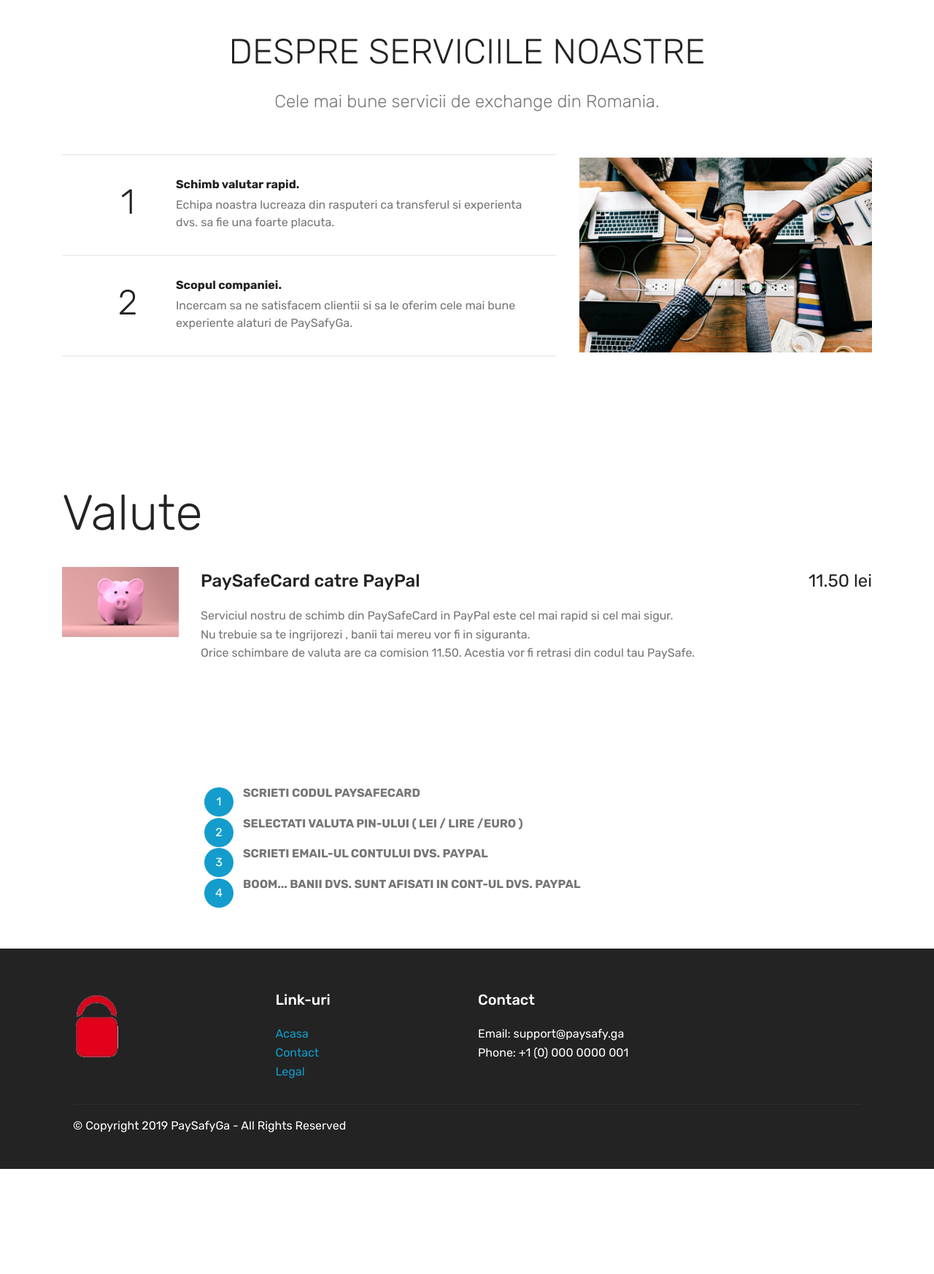
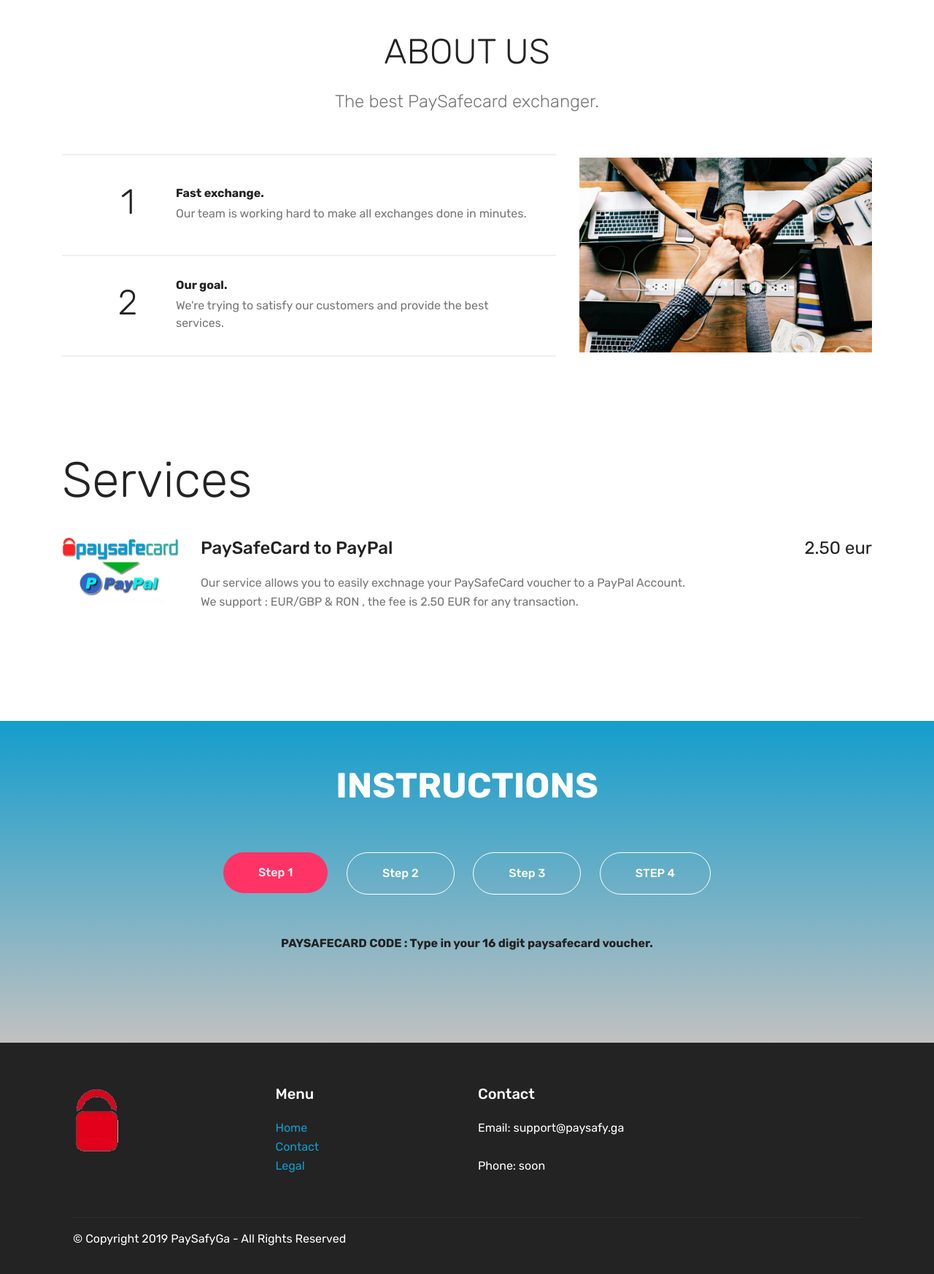
Before and after one commit to PaySafyGa/paysafyga.github.io, a plain HTML site: page index.html in a window 1280 px wide. Shown: the part 880-2626 px from the top of the page at 73% size. Before the commit the page ends 2482 px from the top, so only its background shows below. Drawn offline with Linux system fonts and the light colour scheme; files whose address does not match are found by name.

Commit message:
PaySafyGa

```diff
--- a/assets/images/hashes.json
+++ b/assets/images/hashes.json
@@ -1 +1 @@
-{"xUBFFopak/rHlSHeRm7z0Q==":"paysafyga-122x29.png","ZHZPMPGHLMnFSjVFgdNyXA==":"paysafyga-1-122x29.png","wgvNKfXgPFA5NWtVnpGW9Q==":"paysafyga-192x46.png","U93K+q9SoEIArSmZQ78Gmg==":"paysafyga-1-192x46.png","NyY9nqXalJf+zp4RY95Ydg==":"mbr-96x127.jpg","1NDPba9WXnGqhcx38sKCYA==":"paysafyga-92x136.png","oEnXwDHPtxZuGVvDh0FmRQ==":"mbr-1920x1114.jpg","FwV9Olbj560B5t2Jg32jOw==":"paysafyga-102x151.png","8N18DEBORGmkmIZYw9T71A==":"mbr-320x192.jpg"}
+{"xUBFFopak/rHlSHeRm7z0Q==":"paysafyga-122x29.png","ZHZPMPGHLMnFSjVFgdNyXA==":"paysafyga-1-122x29.png","wgvNKfXgPFA5NWtVnpGW9Q==":"paysafyga-192x46.png","U93K+q9SoEIArSmZQ78Gmg==":"paysafyga-1-192x46.png","NyY9nqXalJf+zp4RY95Ydg==":"mbr-96x127.jpg","1NDPba9WXnGqhcx38sKCYA==":"paysafyga-92x136.png","oEnXwDHPtxZuGVvDh0FmRQ==":"mbr-1920x1114.jpg","FwV9Olbj560B5t2Jg32jOw==":"paysafyga-102x151.png","8N18DEBORGmkmIZYw9T71A==":"mbr-320x192.jpg","D9tJqyFi9jdEYyNunYu6Yg==":"1444911884_paysafecard-to-paypal-exchange-320x201.png"}
--- /dev/null
+++ b/assets/mbr-tabs/mbr-tabs.js
@@ -0,0 +1,39 @@
+$.fn.outerFind = function(selector) {
+    return this.find(selector).addBack(selector);
+};
+function initTabs(target) {
+    if ($(target).find('.nav-tabs').length !== 0) {
+        $(target).outerFind('section[id^="tabs"]').each(function() {
+            var componentID = $(this).attr('id');
+            var $tabsNavItem = $(this).find('.nav-tabs .nav-item');
+            var $tabPane = $(this).find('.tab-pane');
+
+            $tabPane.removeClass('active').eq(0).addClass('active');
+
+            $tabsNavItem.find('a').removeClass('active').removeAttr('aria-expanded')
+                .eq(0).addClass('active');
+
+            $tabPane.each(function() {
+                $(this).attr('id', componentID + '_tab' + $(this).index());
+            });
+
+            $tabsNavItem.each(function() {
+                $(this).find('a').attr('href', '#' + componentID + '_tab' + $(this).index());
+            });
+        });
+    }
+}
+
+// Mobirise Initilizaton
+var isBuilder = $('html').hasClass('is-builder');
+if (isBuilder) {
+    $(document).on('add.cards', function(e) {
+        initTabs(e.target);
+    });
+} else {
+    if (typeof window.initTabsPlugin === 'undefined'){
+        window.initTabsPlugin = true;
+        console.log('init tabs by plugin');
+        initTabs(document.body);
+    }
+}
--- a/assets/mobirise/css/mbr-additional.css
+++ b/assets/mobirise/css/mbr-additional.css
@@ -1867,8 +1867,8 @@ body {
   flex-direction: row-reverse;
 }
 .cid-rkUABw3BUH {
-  padding-top: 90px;
-  padding-bottom: 90px;
+  padding-top: 45px;
+  padding-bottom: 135px;
   background-color: #ffffff;
 }
 .cid-rkUABw3BUH .title {
@@ -1927,41 +1927,54 @@ body {
 .cid-rkUABw3BUH .cost {
   text-align: center;
 }
-.cid-rkUC0q8exO {
+.cid-rkXqNrvL7G {
   padding-top: 60px;
   padding-bottom: 60px;
-  background-color: #ffffff;
-}
-.cid-rkUC0q8exO .counter-container {
-  color: #767676;
-}
-.cid-rkUC0q8exO .counter-container ol {
-  margin-bottom: 0;
-  counter-reset: myCounter;
-}
-.cid-rkUC0q8exO .counter-container ol li {
-  margin-bottom: 1rem;
-}
-.cid-rkUC0q8exO .counter-container ol li {
-  list-style: none;
-  padding-left: .5rem;
-}
-.cid-rkUC0q8exO .counter-container ol li:before {
-  position: absolute;
-  left: 0px;
-  margin-top: -10px;
-  counter-increment: myCounter;
-  content: counter(myCounter);
-  display: inline-block;
+  background-color: #c1c1c1;
+  background: linear-gradient(0deg, #c1c1c1, #149dcc);
+}
+.cid-rkXqNrvL7G .nav-tabs {
+  -webkit-justify-content: center;
+  justify-content: center;
+  -webkit-flex-wrap: wrap;
+  flex-wrap: wrap;
+  border-bottom: none;
+}
+.cid-rkXqNrvL7G .nav-tabs .nav-link {
+  box-sizing: border-box;
+  color: #ffffff;
+  font-style: normal;
+  font-weight: 500;
+  border-radius: 3px;
+  border: 1px solid #ffffff;
+  padding: 1rem 3rem;
+  margin: 0.4rem .8rem !important;
+  transition: all .5s;
+}
+.cid-rkXqNrvL7G .nav-tabs .nav-link:hover {
+  background-color: #ff3366;
+}
+.cid-rkXqNrvL7G .nav-tabs .nav-link.active {
+  font-weight: 500;
+  color: #ffffff;
+  font-style: normal;
+  border: none;
+  background: #ff3366;
+}
+.cid-rkXqNrvL7G .nav-tabs .nav-link.active:hover {
+  border: none;
+}
+.cid-rkXqNrvL7G p {
+  color: #232323;
+}
+.cid-rkXqNrvL7G .mbr-text {
   text-align: center;
-  margin: 5px 10px;
-  line-height: 40px;
-  transition: all .2s;
+}
+.cid-rkXqNrvL7G H2 {
   color: #ffffff;
-  background: #149dcc;
-  width: 40px;
-  height: 40px;
-  border-radius: 50%;
+}
+.cid-rkXqNrvL7G B {
+  color: #ffffff;
 }
 .cid-rkUEs8I5Zq {
   padding-top: 60px;
--- a/index.html
+++ b/index.html
@@ -9,7 +9,7 @@
   <link rel="shortcut icon" href="assets/images/paysafyga-92x136.png" type="image/x-icon">
   <meta name="description" content="">
 
-  <title>PaySafyGa</title>
+  <title>Home</title>
   <link rel="stylesheet" href="assets/web/assets/mobirise-icons/mobirise-icons.css">
   <link rel="stylesheet" href="assets/tether/tether.min.css">
   <link rel="stylesheet" href="assets/bootstrap/css/bootstrap.min.css">
@@ -40,7 +40,7 @@
         <div class="menu-logo">
             <div class="navbar-brand">
                 <span class="navbar-logo">
-                    <a href="index.html">
+                    <a href="https://paysafy.ga/">
                         <img src="assets/images/paysafyga-92x136.png" alt="Mobirise" title="" style="height: 3.8rem;">
                     </a>
                 </span>
@@ -49,18 +49,17 @@
         </div>
         <div class="collapse navbar-collapse" id="navbarSupportedContent">
             <ul class="navbar-nav nav-dropdown" data-app-modern-menu="true"><li class="nav-item">
-                    <a class="nav-link link text-black display-4" href="https://paysafy.ga/">Acasa</a>
+                    <a class="nav-link link text-black display-4" href="https://paysafy.ga/">Home</a>
                 </li>
                 <li class="nav-item">
                     <a class="nav-link link text-black display-4" href="https://paysafy.ga/contact">Contact</a>
                 </li></ul>
-            <div class="navbar-buttons mbr-section-btn"><a class="btn btn-sm btn-primary display-4" href="https://paysafy.ga/exchange">Schimba Acum
-                    </a></div>
+            <div class="navbar-buttons mbr-section-btn"><a class="btn btn-sm btn-primary display-4" href="https://paysafy.ga/exchange">Exchnage Now</a></div>
         </div>
     </nav>
 </section>
 
-<section class="engine"><a href="https://mobirise.info/p">website templates free download</a></section><section class="cid-rkUweH45qT mbr-fullscreen mbr-parallax-background" id="header2-5">
+<section class="engine"><a href="https://mobirise.info/o">free portfolio website templates</a></section><section class="cid-rkUweH45qT mbr-fullscreen mbr-parallax-background" id="header2-5">
 
 
 
@@ -72,9 +71,8 @@
                 <h1 class="mbr-section-title mbr-bold pb-3 mbr-fonts-style display-1">PaySafyGa<br></h1>
 
                 <p class="mbr-text pb-3 mbr-fonts-style display-5">
-                    SCHIMBA CODUL TAU PAYSAFECARD IN PAYPAL.<br>Suntem o companie romaneasca realizata cu ajutorul lui PayPoint.
-                </p>
-                <div class="mbr-section-btn"><a class="btn btn-md btn-secondary display-4" href="index.html#counters3-6">AFLA MAI MULTE</a></div>
+                    PaySafeCard exchanger.<br>We are PaySafyga Ltd. , a company powered by PayPoint Services.</p>
+                <div class="mbr-section-btn"><a class="btn btn-md btn-secondary display-4" href="index.html#counters3-6">LEARN MORE</a></div>
             </div>
         </div>
     </div>
@@ -92,8 +90,8 @@
 
 
     <div class="container pt-4 mt-2">
-        <h2 class="mbr-section-title pb-3 align-center mbr-fonts-style display-2">DESPRE SERVICIILE NOASTRE</h2>
-        <h3 class="mbr-section-subtitle pb-5 align-center mbr-fonts-style display-5">Cele mai bune servicii de exchange din Romania.</h3>
+        <h2 class="mbr-section-title pb-3 align-center mbr-fonts-style display-2">ABOUT US</h2>
+        <h3 class="mbr-section-subtitle pb-5 align-center mbr-fonts-style display-5">The best PaySafecard exchanger.</h3>
         <div class="media-container-row">
             <div class="media-block m-auto" style="width: 39%;">
                 <div class="mbr-figure">
@@ -110,8 +108,8 @@
                             </div>
                             <div class="card-text">
                                 <h4 class="mbr-content-title mbr-bold mbr-fonts-style display-7">
-                                    Schimb valutar rapid.</h4>
-                                <p class="mbr-content-text mbr-fonts-style display-7">Echipa noastra lucreaza din rasputeri ca transferul si experienta dvs. sa fie una foarte placuta.</p>
+                                    Fast exchange.</h4>
+                                <p class="mbr-content-text mbr-fonts-style display-7">Our team is working hard to make all exchanges done in minutes.</p>
                             </div>
                         </div>
                     </div>
@@ -124,8 +122,8 @@
                                 </h3>
                             </div>
                             <div class="card-text">
-                                <h4 class="mbr-content-title mbr-bold mbr-fonts-style display-7">Scopul companiei.</h4>
-                                <p class="mbr-content-text mbr-fonts-style display-7">Incercam sa ne satisfacem clientii si sa le oferim cele mai bune experiente alaturi de PaySafyGa.</p>
+                                <h4 class="mbr-content-title mbr-bold mbr-fonts-style display-7">Our goal.</h4>
+                                <p class="mbr-content-text mbr-fonts-style display-7">We're trying to satisfy our customers and provide the best services.</p>
                             </div>
                         </div>
                     </div>
@@ -149,7 +147,7 @@
             <!--Titles-->
             <div class="title col-12">
                 <h2 class="align-left mbr-fonts-style m-0 display-1">
-                    Valute</h2>
+                    Services</h2>
 
             </div>
             <!--Card-1-->
@@ -160,18 +158,17 @@
                             <div class="col-12 col-md-2">
                                 <!--Image-->
                                 <div class="mbr-figure">
-                                    <img src="assets/images/mbr-320x192.jpg" alt="Mobirise" title="">
+                                    <img src="assets/images/1444911884-paysafecard-to-paypal-exchange-320x201.png" alt="Mobirise" title="">
                                 </div>
                             </div>
                             <div class="col-12 col-md-10">
                                 <div class="wrapper">
                                     <div class="top-line pb-3">
-                                        <h4 class="card-title mbr-fonts-style display-5">PaySafeCard catre PayPal</h4>
-                                        <p class="mbr-text cost mbr-fonts-style m-0 display-5">11.50 lei</p>
+                                        <h4 class="card-title mbr-fonts-style display-5">PaySafeCard to PayPal</h4>
+                                        <p class="mbr-text cost mbr-fonts-style m-0 display-5">2.50 eur</p>
                                     </div>
                                     <div class="bottom-line">
-                                        <p class="mbr-text mbr-fonts-style display-7">
-                                            Serviciul nostru de schimb din PaySafeCard in PayPal este cel mai rapid si cel mai sigur.<br>Nu trebuie sa te ingrijorezi , banii tai mereu vor fi in siguranta.<br>Orice schimbare de valuta are ca comision 11.50. Acestia vor fi retrasi din codul tau PaySafe.</p>
+                                        <p class="mbr-text mbr-fonts-style display-7">Our service allows you to easily exchnage your PaySafeCard voucher to a PayPal Account.<br>We support : EUR/GBP &amp; RON , the fee is 2.50 EUR for any transaction.</p>
                                     </div>
                                 </div>
                             </div>
@@ -193,17 +190,72 @@
     </div>
 </section>
 
-<section class="mbr-section article content11 cid-rkUC0q8exO" id="content11-a">
+<section class="tabs2 cid-rkXqNrvL7G" id="tabs2-g">
+
+
 
 
     <div class="container">
+        <h2 class="mbr-section-title align-center pb-5 mbr-fonts-style display-2"><strong>INSTRUCTIONS</strong></h2>
         <div class="media-container-row">
-            <div class="mbr-text counter-container col-12 col-md-8 mbr-fonts-style display-7">
-                <ol>
-                    <li><strong>SCRIETI CODUL PAYSAFECARD</strong></li>
-                    <li><strong>SELECTATI VALUTA PIN-ULUI ( LEI / LIRE /EURO )</strong></li>
-                    <li><strong>SCRIETI EMAIL-UL CONTULUI DVS. PAYPAL</strong></li><li><strong>BOOM... BANII DVS. SUNT AFISATI IN CONT-UL DVS. PAYPAL</strong></li>
-                </ol>
+            <div class="col-12 col-md-8">
+                <ul class="nav nav-tabs" role="tablist">
+                    <li class="nav-item"><a class="nav-link mbr-fonts-style show active display-7" role="tab" data-toggle="tab" href="#tabs2-g_tab0" aria-selected="true">Step 1</a></li>
+                    <li class="nav-item"><a class="nav-link mbr-fonts-style show display-7" role="tab" data-toggle="tab" href="#tabs2-g_tab1" aria-selected="false">
+                            Step 2</a></li>
+                    <li class="nav-item"><a class="nav-link mbr-fonts-style show display-7" role="tab" data-toggle="tab" href="#tabs2-g_tab2" aria-selected="false">Step 3</a></li>
+                    <li class="nav-item"><a class="nav-link mbr-fonts-style show active display-7" role="tab" data-toggle="tab" href="#tabs2-g_tab3" aria-selected="true">STEP 4</a></li>
+
+
+                </ul>
+                <div class="tab-content">
+                    <div id="tab1" class="tab-pane in active" role="tabpanel">
+                        <div class="row">
+                            <div class="col-md-12">
+                                <p class="mbr-text py-5 mbr-fonts-style display-7"><strong>PAYSAFECARD CODE : Type in your 16 digit paysafecard voucher.</strong></p>
+                            </div>
+                        </div>
+                    </div>
+                    <div id="tab2" class="tab-pane" role="tabpanel">
+                        <div class="row">
+                            <div class="col-md-12">
+                                <p class="mbr-text py-5 mbr-fonts-style display-7"><strong>CURRENCY : Type in your voucher's currency ( EUR/GBP or RON )</strong><br></p>
+                            </div>
+                        </div>
+                    </div>
+                    <div id="tab3" class="tab-pane" role="tabpanel">
+                        <div class="row">
+                            <div class="col-md-12">
+                                <p class="mbr-text py-5 mbr-fonts-style display-7"><strong>PAYPAL EMAIL ADDRESS : Type in your paypal email address <br>(THIS IS WHERE YOU WILL YOUR MONEY)</strong></p>
+                            </div>
+                        </div>
+                    </div>
+                    <div id="tab4" class="tab-pane" role="tabpanel">
+                        <div class="row">
+                            <div class="col-md-12">
+                                <p class="mbr-text py-5 mbr-fonts-style display-7"><strong>Click "EXCHANGE NOW"</strong></p>
+                            </div>
+                        </div>
+                    </div>
+                    <div id="tab5" class="tab-pane" role="tabpanel">
+                        <div class="row">
+                            <div class="col-md-12">
+                                <p class="mbr-text py-5 mbr-fonts-style display-7">
+                                    Publish your website to a local drive, FTP or host on Amazon S3, Google Cloud, Github Pages. Don't be a hostage to just one platform or service provider.
+                                </p>
+                            </div>
+                        </div>
+                    </div>
+                    <div id="tab6" class="tab-pane" role="tabpanel">
+                        <div class="row">
+                            <div class="col-md-12">
+                                <p class="mbr-text py-5 mbr-fonts-style display-7">
+                                    Just drop the blocks into the page, edit content inline and publish - no technical skills required.
+                                </p>
+                            </div>
+                        </div>
+                    </div>
+                </div>
             </div>
         </div>
     </div>
@@ -225,15 +277,14 @@
                 </div>
             </div>
             <div class="col-12 col-md-3 mbr-fonts-style display-7">
-                <h5 class="pb-3">Link-uri</h5>
-                <p class="mbr-text"><a href="index.html">Acasa</a><br><a href="https://paysafy.ga/contact">Contact</a><br><a href="https://paysafy.ga/legal">Legal</a></p>
+                <h5 class="pb-3">Menu</h5>
+                <p class="mbr-text"><a href="index.html"></a><a href="index.html"></a><a href="https://paysafy.ga/">Home</a><br><a href="https://paysafy.ga/contact">Contact</a><br><a href="https://paysafy.ga/legal">Legal</a></p>
             </div>
             <div class="col-12 col-md-3 mbr-fonts-style display-7">
                 <h5 class="pb-3">
                     Contact</h5>
                 <p class="mbr-text">
-                    Email: support@paysafy.ga &nbsp; &nbsp; &nbsp; &nbsp; &nbsp; &nbsp; Phone: +1 (0) 000 0000 001
-                    <br><br></p>
+                    Email: support@paysafy.ga &nbsp; &nbsp; &nbsp; &nbsp; &nbsp; &nbsp; <br><br>Phone: soon &nbsp; &nbsp; &nbsp; &nbsp; &nbsp; &nbsp; &nbsp; &nbsp; &nbsp; &nbsp;&nbsp;<br><br></p>
             </div>
             <div class="col-12 col-md-3 mbr-fonts-style display-7">
                 <h5 class="pb-3"></h5>
@@ -269,6 +320,7 @@
   <script src="assets/touchswipe/jquery.touch-swipe.min.js"></script>
   <script src="assets/parallax/jarallax.min.js"></script>
   <script src="assets/viewportchecker/jquery.viewportchecker.js"></script>
+  <script src="assets/mbr-tabs/mbr-tabs.js"></script>
   <script src="assets/dropdown/js/script.min.js"></script>
   <script src="assets/theme/js/script.js"></script>
 
```
Also changed, not shown: contact.html (+21 -25 lines), exchange.html (+5 -5 lines), assets/images/1444911884-paysafecard-to-paypal-exchange-320x201.png (added), 1 other file.
